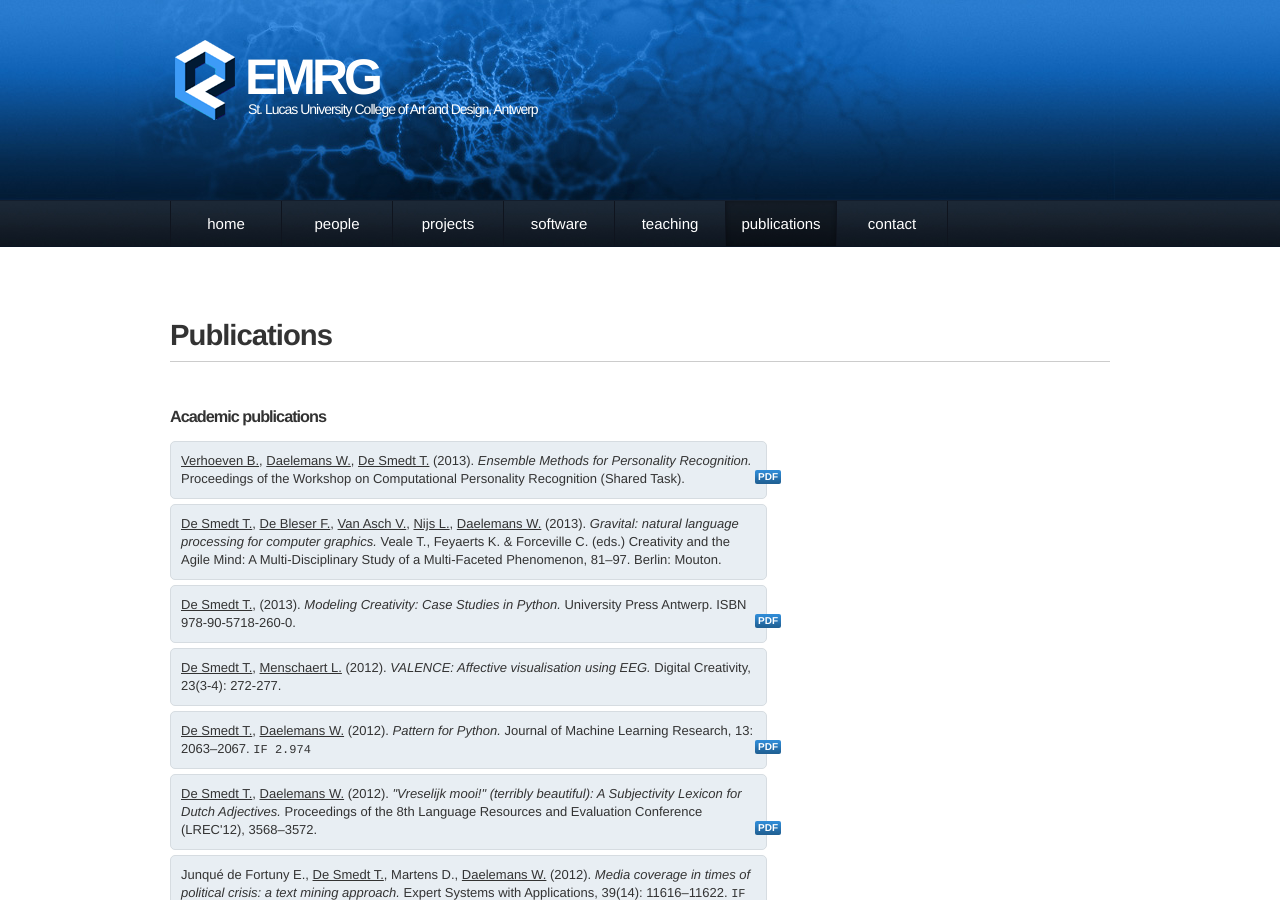
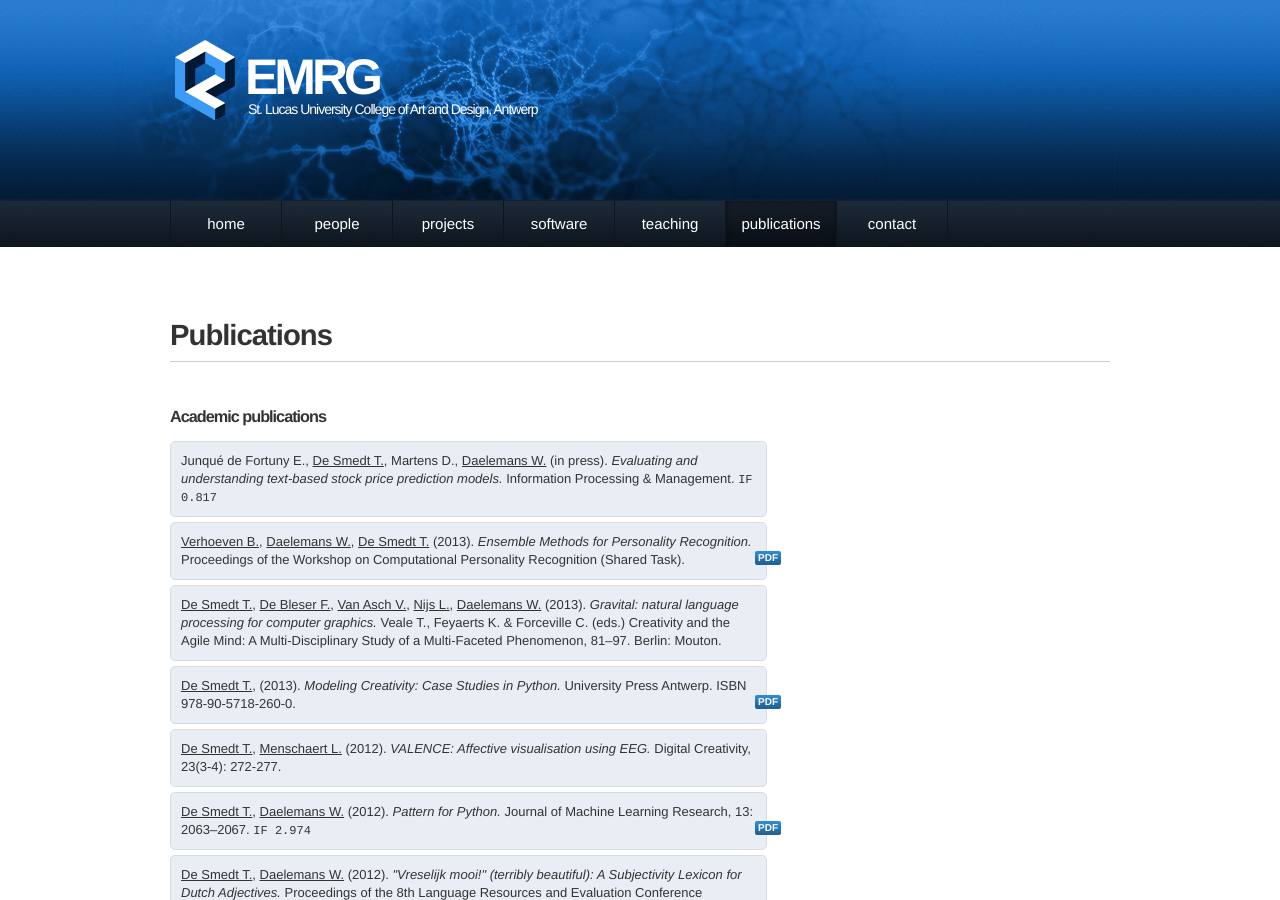
Before and after one commit to nodebox/emrg.be, a Jekyll site: the page built from publications/index.md, in a window 1280 px wide and 900 px high. Built offline with Jekyll 4.4.1, drawn with Linux system fonts in a browser that asks for light colours; nearby versions of some CDN libraries; comment, search, counter and statistics services are not loaded; some of the changed text lies outside the part shown.

Commit message:
update publications

```diff
--- a/publications/index.md
+++ b/publications/index.md
@@ -6,6 +6,17 @@ title: Publications
 <h2>Academic publications</h2>
 <!-- Peer-reviewed journal papers, conference proceedings, book chapters, technical reports, PhD theses. -->
 <!-- =================================================================================================== -->
+
+<div class="publication box">
+	Junqu&eacute; de Fortuny E.,
+	<a href="../people/tom-de-smedt.html" class="author">De Smedt T.</a>,
+	Martens D.,
+	<a href="http://www.clips.ua.ac.be/people/walter-daelemans" class="author">Daelemans W.</a>
+	(in press).
+	<cite>Evaluating and understanding text-based stock price prediction models.</cite>
+	Information Processing &amp; Management.
+	<code>IF 0.817</code>
+</div>
 
 <div class="publication box">
 	<a href="http://www.clips.ua.ac.be/people/ben-verhoeven" class="author">Verhoeven B.</a>,
@@ -267,8 +278,6 @@ title: Publications
 	<cite>Experimental Media Research Group</cite>.
 	Presented at the Integrated 2011 conference, Internationale Kunstcampus deSingel, Antwerpen, Belgium.
 </div>
-
-
 
 <div class="publication talk box">
 	<a href="../people/tom-de-smedt.html" class="author">De Smedt T.</a>,
```
Also changed, not shown: other parts of publications/index.md (+1 -1 lines).
